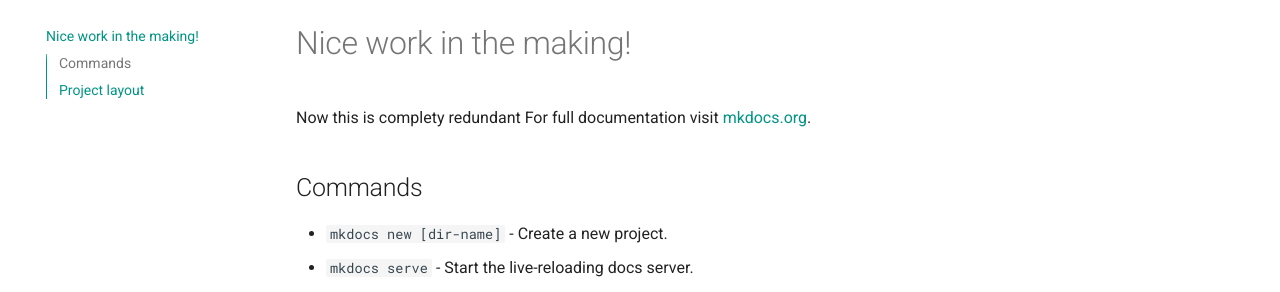
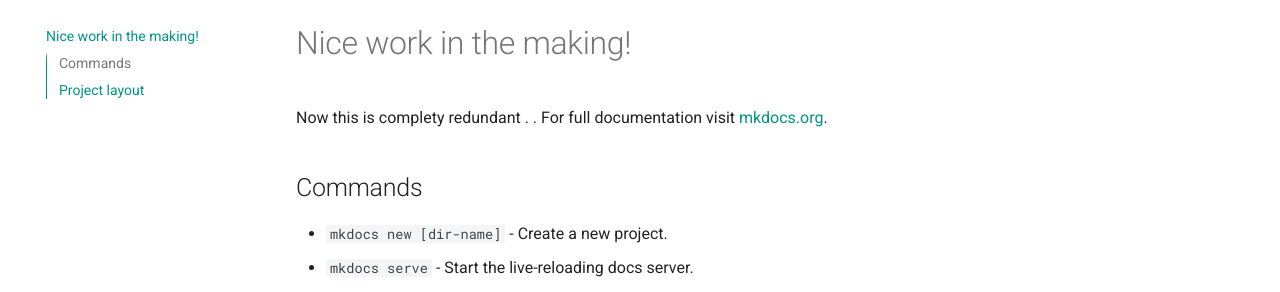
Before and after one commit to vladdi66/mkdocs-material, an MkDocs documentation site: the page built from docs/index.md, in a window 1280 px wide. Shown: the part 123-415 px from the top of the page. Built offline with MkDocs 1.6.1 and Material for MkDocs 9.7.7, drawn with Linux system fonts in a browser that asks for light colours.

```diff
--- a/docs/index.md
+++ b/docs/index.md
@@ -1,6 +1,6 @@
 # Nice work in the making!
 
-Now this is complety redundant
+Now this is complety redundant . .
 For full documentation visit [mkdocs.org](https://www.mkdocs.org).
 
 ## Commands
```
